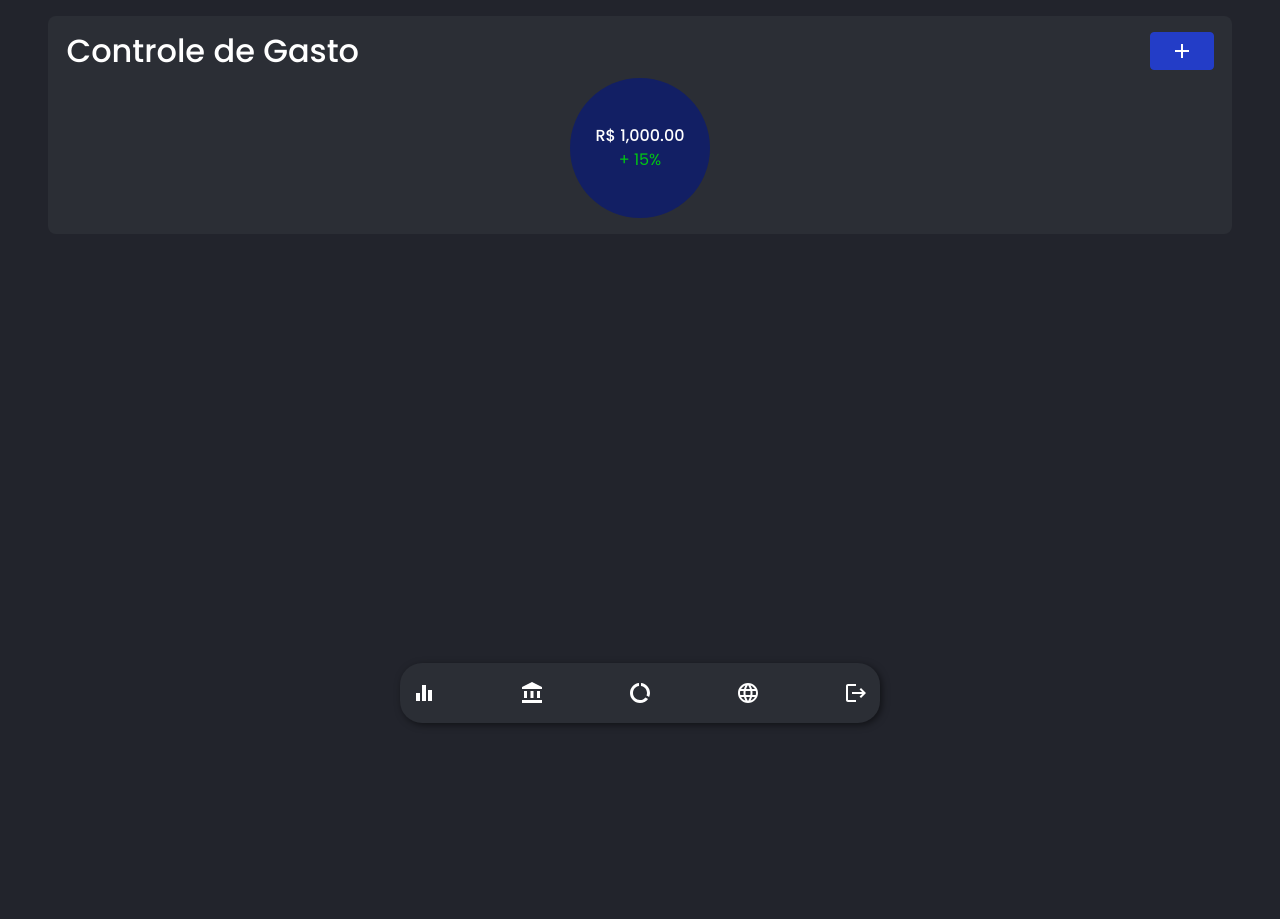
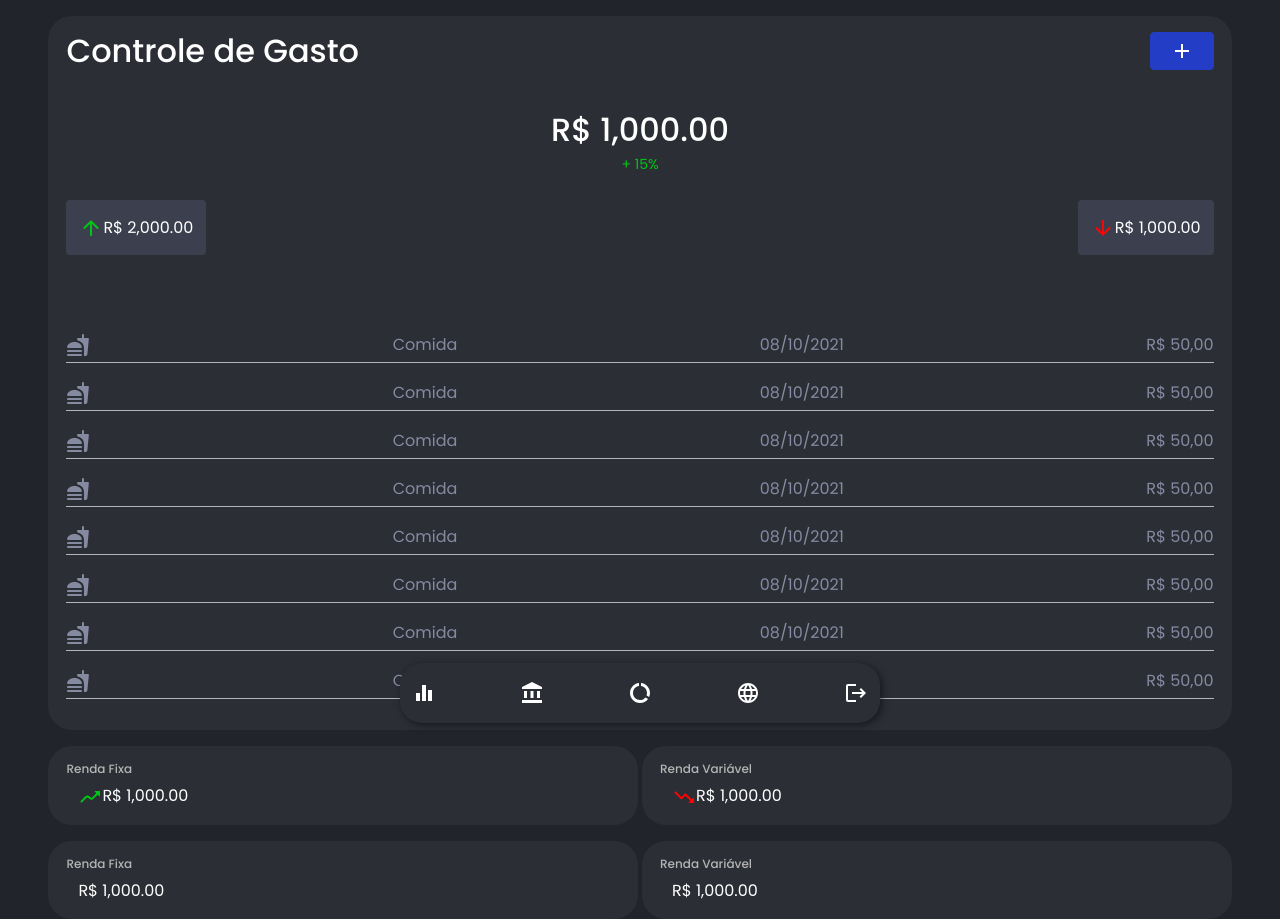
Before and after one commit to thiagorcode/inside-finances-be, a React (Create React App) app in the folder client/: page / in a window 1280 px wide. Shown: the part 77-996 px from the top of the page. Before the commit the page ends 821 px from the top, so only its background shows below. Built offline with nearby package versions, Linux system fonts and the light colour scheme.

Commit message:
Implatado amostragem de investimento.

```diff
--- a/client/src/components/Header/styles.ts
+++ b/client/src/components/Header/styles.ts
@@ -6,21 +6,21 @@ export const Container = styled.header`
   display: flex;
   justify-content: space-between;
   flex-direction: row;
-  align-items:center;
-`
+  align-items: center;
+`;
 export const Profile = styled.div`
   width: 54px;
   height: 54px;
   border-radius: 50%;
-  border: 3px solid #233DC7;
-  background-color: #FFB800;
+  border: 3px solid #233dc7;
+  background-color: #ffb800;
   font-weight: bold;
   color: #000;
 
   display: flex;
   justify-content: center;
   align-items: center;
-`
+`;
 
 export const Status = styled.div`
   font-weight: bold;
@@ -30,31 +30,30 @@ export const Status = styled.div`
   margin-left: 9px;
 
   span {
-    color: #6B6B6E;
+    color: #6b6b6e;
     font-size: 14px;
   }
   span:last-child {
     font-size: 16px;
-    color: #3652DC;
+    color: #3652dc;
   }
-`
+`;
 export const BoxProfile = styled.section`
   display: flex;
   flex-direction: row;
-  align-items:center;
-
-`
+  align-items: center;
+`;
 
 export const BoxNotification = styled.section`
   display: flex;
   flex-direction: row;
-  align-items:center;
+  align-items: center;
   div {
     display: flex;
     align-items: center;
     justify-content: center;
 
-    background-color: #3C404E;
+    background-color: #3c404e;
     width: 30px;
     height: 30px;
 
@@ -62,8 +61,7 @@ export const BoxNotification = styled.section`
     margin: 0 5px;
     svg {
       font-size: 18px;
-      color: #DBDBDB;
+      color: #dbdbdb;
     }
   }
-
-`
+`;
--- a/client/src/pages/Dashboard/index.tsx
+++ b/client/src/pages/Dashboard/index.tsx
@@ -1,11 +1,24 @@
 import React from 'react';
 import { Box } from '@mui/system';
-import { Add } from '@mui/icons-material';
+import {
+  Add,
+  ArrowUpwardRounded,
+  ArrowDownwardRounded,
+  FastfoodRounded,
+  MovingRounded,
+  TrendingDownRounded,
+} from '@mui/icons-material';
 
 import MobileMenu from '../../components/MobileMenu';
 import Button from '../../components/Button';
 
-import { Spiral } from './styles';
+import {
+  Spiral,
+  BoxTypeValues,
+  Resume,
+  FixedIncome,
+  VariabelIncome,
+} from './styles';
 import Header from '../../components/Header';
 
 const Dashboard: React.FC = () => {
@@ -14,13 +27,21 @@ const Dashboard: React.FC = () => {
       <Header />
       <Box
         component="div"
+        sx={{
+          display: 'block',
+          m: 1,
+        }}
+      >
+        <Box
+          component="div"
           bgcolor="#2B2E35"
           sx={{
             display: 'block',
             px: 2.3,
             py: 2,
-          m: 1,
-          borderRadius: 2,
+            mb: 2,
+
+            borderRadius: 6,
           }}
         >
           <Box
@@ -46,6 +67,172 @@ const Dashboard: React.FC = () => {
               <span>+ 15%</span>
             </Spiral>
           </Box>
+          <BoxTypeValues>
+            <div>
+              <span>
+                <ArrowUpwardRounded />
+              </span>
+              <span>R$ 2,000.00</span>
+            </div>
+            <div>
+              <span>
+                <ArrowDownwardRounded />
+              </span>
+              <span>R$ 1,000.00</span>
+            </div>
+          </BoxTypeValues>
+          <Resume>
+            <div>
+              <FastfoodRounded />
+              <span>Comida</span>
+              <span>08/10/2021</span>
+              <span>R$ 50,00</span>
+            </div>
+            <div>
+              <FastfoodRounded />
+              <span>Comida</span>
+              <span>08/10/2021</span>
+              <span>R$ 50,00</span>
+            </div>
+            <div>
+              <FastfoodRounded />
+              <span>Comida</span>
+              <span>08/10/2021</span>
+              <span>R$ 50,00</span>
+            </div>
+            <div>
+              <FastfoodRounded />
+              <span>Comida</span>
+              <span>08/10/2021</span>
+              <span>R$ 50,00</span>
+            </div>
+            <div>
+              <FastfoodRounded />
+              <span>Comida</span>
+              <span>08/10/2021</span>
+              <span>R$ 50,00</span>
+            </div>
+            <div>
+              <FastfoodRounded />
+              <span>Comida</span>
+              <span>08/10/2021</span>
+              <span>R$ 50,00</span>
+            </div>
+            <div>
+              <FastfoodRounded />
+              <span>Comida</span>
+              <span>08/10/2021</span>
+              <span>R$ 50,00</span>
+            </div>
+            <div>
+              <FastfoodRounded />
+              <span>Comida</span>
+              <span>08/10/2021</span>
+              <span>R$ 50,00</span>
+            </div>
+          </Resume>
+        </Box>
+        <Box
+          component="div"
+          sx={{
+            display: 'flex',
+            flexDirection: 'row',
+            mb: 2,
+          }}
+        >
+          <Box
+            component="div"
+            bgcolor="#2B2E35"
+            sx={{
+              display: 'flex',
+              alignItems: 'center',
+              width: '50%',
+              px: 2.3,
+              py: 2,
+              borderRadius: 6,
+              mr: 0.2,
+            }}
+          >
+            <FixedIncome>
+              <h5>Renda Fixa</h5>
+              <div>
+                <MovingRounded />
+                <span>R$ 1,000.00</span>
+              </div>
+            </FixedIncome>
+          </Box>
+          <Box
+            component="div"
+            bgcolor="#2B2E35"
+            sx={{
+              display: 'flex',
+              alignItems: 'center',
+              width: '50%',
+              px: 2.3,
+              py: 2,
+              borderRadius: 6,
+              ml: 0.2,
+            }}
+          >
+            <VariabelIncome>
+              <h5>Renda Variável</h5>
+              <div>
+                <TrendingDownRounded />
+                <span>R$ 1,000.00</span>
+              </div>
+            </VariabelIncome>
+          </Box>
+        </Box>
+        <Box
+          component="div"
+          sx={{
+            display: 'flex',
+            flexDirection: 'row',
+          }}
+        >
+          <Box
+            component="div"
+            bgcolor="#2B2E35"
+            sx={{
+              display: 'flex',
+              alignItems: 'center',
+              width: '50%',
+              px: 2.3,
+              py: 2,
+              borderRadius: 6,
+              mr: 0.2,
+            }}
+          >
+            <FixedIncome>
+              <h5>Renda Fixa</h5>
+              <div>
+                <span></span>
+                <span>R$ 1,000.00</span>
+              </div>
+            </FixedIncome>
+          </Box>
+          <Box
+            component="div"
+            bgcolor="#2B2E35"
+            sx={{
+              display: 'flex',
+              alignItems: 'center',
+              width: '50%',
+              px: 2.3,
+              py: 2,
+              borderRadius: 6,
+              ml: 0.2,
+            }}
+          >
+            <VariabelIncome>
+              <h5>Renda Variável</h5>
+              <div>
+                <span></span>
+                <span>R$ 1,000.00</span>
+              </div>
+            </VariabelIncome>
+          </Box>
+        </Box>
       </Box>
       <MobileMenu />
     </Box>
--- a/client/src/pages/Dashboard/styles.ts
+++ b/client/src/pages/Dashboard/styles.ts
@@ -1,24 +1,93 @@
 import styled from 'styled-components';
 
 export const Spiral = styled.div`
-  width: 140px;
-  height: 140px;
-  border-radius: 50%;
   display: flex;
   flex-direction: column;
   justify-content: center;
   align-items: center;
-  background-color: #121f64;
 
+  margin-top: 28px;
+  margin-bottom: 25px;
   span {
     font-family: 'Poppins', sans-serif;
     font-weight: 500;
     color: #fff;
+
+    font-size: 32px;
   }
 
   span:last-child {
-    color: #00C614 ;
+    color: #00c614;
     font-weight: 400;
-
+    font-size: 14px;
   }
 `;
+
+export const BoxTypeValues = styled.div`
+  display: flex;
+  justify-content: space-between;
+  align-items: center;
+  div {
+    background-color: #3c404e;
+    border-radius: 4px;
+    padding: 15px 13px;
+    display: flex;
+    align-items: center;
+    transition: box-shadow 0.2s;
+
+    :hover {
+      box-shadow: 0px 4px 4px rgba(0, 0, 0, 0.25);
+    }
+    :first-child svg {
+      color: #00c614;
+    }
+    :last-child svg {
+      color: #ff0404;
+    }
+  }
+
+  svg {
+  }
+`;
+export const Resume = styled.div`
+  margin-top: 45px;
+  padding: 15px 0;
+  div {
+    display: flex;
+    flex-direction: row;
+    align-items: center;
+    justify-content: space-between;
+    padding-bottom: 5px;
+    padding-top: 18px;
+    border-bottom: 0.1px solid #b5b5b5;
+    color: #858aa1;
+  }
+`;
+export const FixedIncome = styled.div`
+  display: flex;
+  flex-direction: column;
+  justify-content: center;
+  div {
+    margin-left: 12px;
+  }
+  svg {
+    color: #00c614;
+  }
+  h5 {
+    font-size: 12px;
+    color: #b5b5b5;
+  }
+`;
+
+export const VariabelIncome = styled.div`
+  div {
+    margin-left: 12px;
+  }
+  svg {
+    color: #ff0404;
+  }
+  h5 {
+    font-size: 12px;
+    color: #b5b5b5;
+  }
+`;
```
Also changed, not shown: client/src/components/Header/index.tsx (+16 -7 lines). Lines whose indentation alone changed are shown as unchanged.
